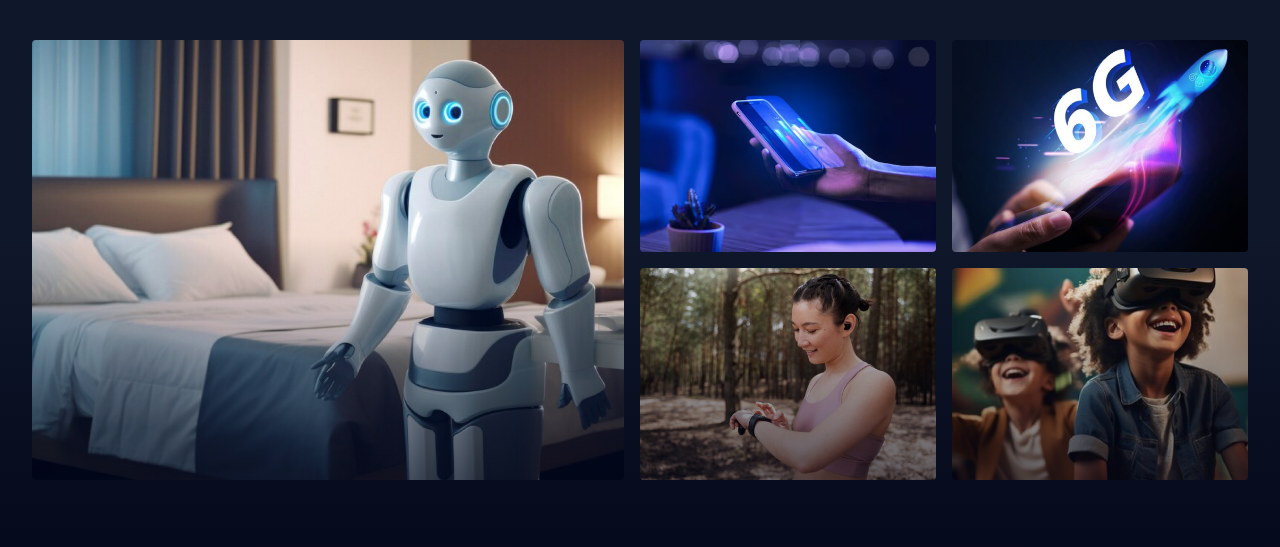
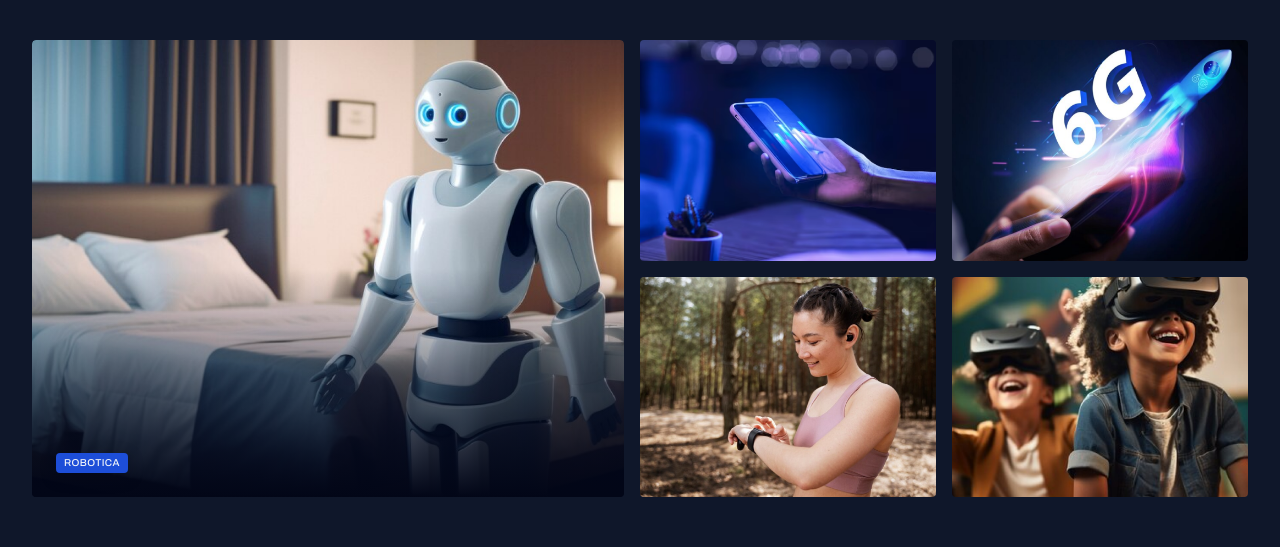
Before and after one commit to isrique9/rocket_project, a Flask app: page /noticias/ in a window 1280 px wide. Shown: the part 164-711 px from the top of the page. Run offline with Flask 3, Linux system fonts and the light colour scheme; some web fonts are replaced.

Commit message:
:construction::lipstick: FEAT: Textos das imagens refatorados.

```diff
--- a/src/app/static/css/noticias_style/feed.css
+++ b/src/app/static/css/noticias_style/feed.css
@@ -59,3 +59,15 @@ img  {
 main {
   margin-top: 40px;
 }
+
+.content-tag {
+  display: inline-block;
+  background-color: var(--brand-color-dark);
+  padding: 4px 8px;
+  border-radius: 4px;
+  font: 500 10px/1.2 var(--font-family);
+  text-transform: uppercase;
+  letter-spacing: 0.04em;
+  color: var(--text-color-primary);
+  box-shadow: 0px 4px 16px rgba(2, 6, 23, 0.251);
+}
--- a/src/app/static/css/noticias_style/sections.css
+++ b/src/app/static/css/noticias_style/sections.css
@@ -5,6 +5,10 @@
         border-radius: 4px;
     }
     .card {
+        border-radius: 4px;
+        overflow: hidden;
+        position: relative;
+
         &::before {
             content: "";
             position: absolute;
@@ -16,5 +20,20 @@
                 #020617 100%
             );
         }
+
+        figcaption {
+            position: absolute;
+            bottom: 0;
+
+            padding: 24px;
+
+            h2 {
+                margin-top: 8px;
+            }
+        }
+
+        #featured .card h2 {
+            margin-top: 8px;
+        }
     }
 }
--- a/src/app/static/css/noticias_style/utility.css
+++ b/src/app/static/css/noticias_style/utility.css
@@ -14,3 +14,19 @@
 .gap-16 {
     gap: 16px;
 }
+
+text-2xl {
+  font: var(--h1)
+}
+
+text-xl {
+  font: var(--h2)
+}
+
+text-lg {
+  font: var(--h3)
+}
+
+text-sm {
+  font: var(--text-sm)
+}
--- a/src/app/templates/partials/feed_noticias.html
+++ b/src/app/templates/partials/feed_noticias.html
@@ -31,9 +31,16 @@
 
 <main class="grid container">
     <section id="featured" class="grid grid-flow-col gap-16">
-        <div class="card">
+        <figure class="card">
             <img src="{{ url_for('static', filename='img/viagens_img/robot.png') }}" alt="imagem robo">
-        </div>
+
+            <figcaption>
+                <span class="content-tag">robotica</span>
+            </figcaption>
+            <h2 class="text-2xl">
+                Robôs domésticos começam a ser adotados para tarefas diárias, prometendo mais conforto e eficiência nas residências.
+            </h2>
+        </figure>
 
         <div class="grid grid-cols-2 gap-16">
             <div>
```
